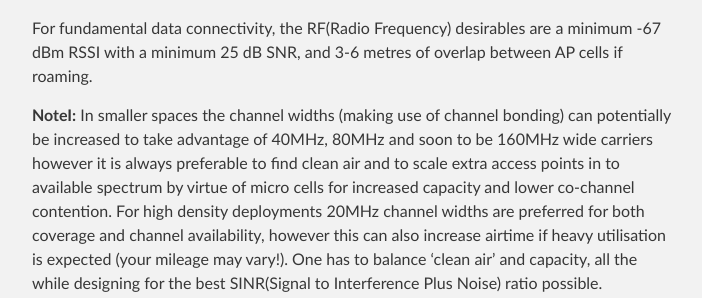
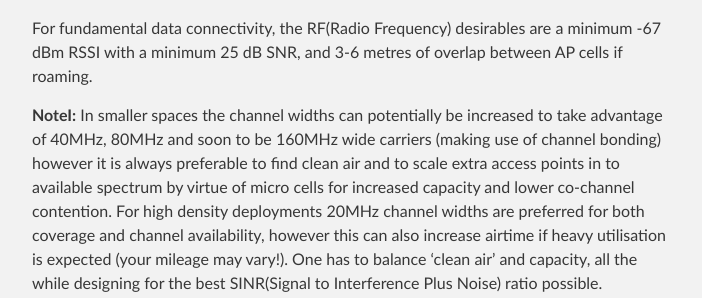
Before and after one commit to podomere/ond, a Jekyll site: the page built from ond-00001/ond-00001.md, in a window 1280 px wide and 900 px high, scrolled down 23110 px. Shown: the part 155-453 px from the top of the window, without its empty margins (288-990 px from the left). Built offline with Jekyll 4.4.1, drawn with Linux system fonts in a browser that asks for light colours.

Commit message:
Clarified the note on wide channels and bonding

```diff
--- a/ond-00001/ond-00001.md
+++ b/ond-00001/ond-00001.md
@@ -374,7 +374,7 @@ High density principles must also be used in spaces that double as temporary eve
 
 For fundamental data connectivity, the RF(Radio Frequency) desirables are a minimum -67 dBm RSSI with a minimum 25 dB SNR, and 3-6 metres of overlap between AP cells if roaming.
 
-**NoteI:** In smaller spaces the channel widths (making use of channel bonding) can potentially be increased to take advantage of 40MHz, 80MHz and soon to be 160MHz wide carriers however it is always preferable to find clean air and to scale extra access points in to available spectrum by virtue of micro cells for increased capacity and lower co-channel contention. For high density deployments 20MHz channel widths are preferred for both coverage and channel availability, however this can also increase airtime if heavy utilisation is expected (your mileage may vary!). One has to balance 'clean air' and capacity, all the while designing for the best SINR(Signal to Interference Plus Noise) ratio possible.
+**NoteI:** In smaller spaces the channel widths can potentially be increased to take advantage of 40MHz, 80MHz and soon to be 160MHz wide carriers (making use of channel bonding) however it is always preferable to find clean air and to scale extra access points in to available spectrum by virtue of micro cells for increased capacity and lower co-channel contention. For high density deployments 20MHz channel widths are preferred for both coverage and channel availability, however this can also increase airtime if heavy utilisation is expected (your mileage may vary!). One has to balance 'clean air' and capacity, all the while designing for the best SINR(Signal to Interference Plus Noise) ratio possible.
 
 > Great reference for surveying (and all things WiFi/RF design): [http://www.revolutionwifi.net/2013/08/wi-fi-site-surveying-101.html](http://www.revolutionwifi.net/2013/08/wi-fi-site-surveying-101.html)
 
```
